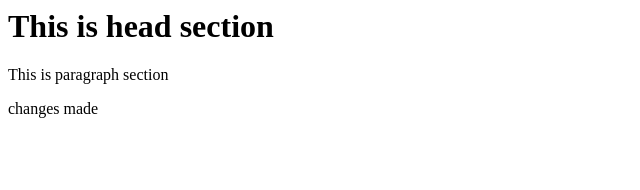
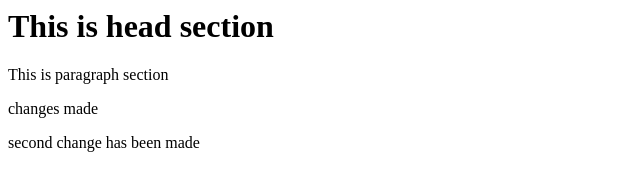
Before and after one commit to Bimalkhimdung/devops, a plain HTML site: page index.html in a window 1280 px wide. Shown: the whole page, without its empty margins (0-640 px from the left). Drawn offline with Linux system fonts and the light colour scheme.

Commit message:
change 2nd

```diff
--- a/index.html
+++ b/index.html
@@ -3,4 +3,5 @@
 <h1> This is head section </h1>
 <p> This is paragraph section</p>
 <p> changes made </p>
+<p>second change has been made</p>
 </htmal>
```
